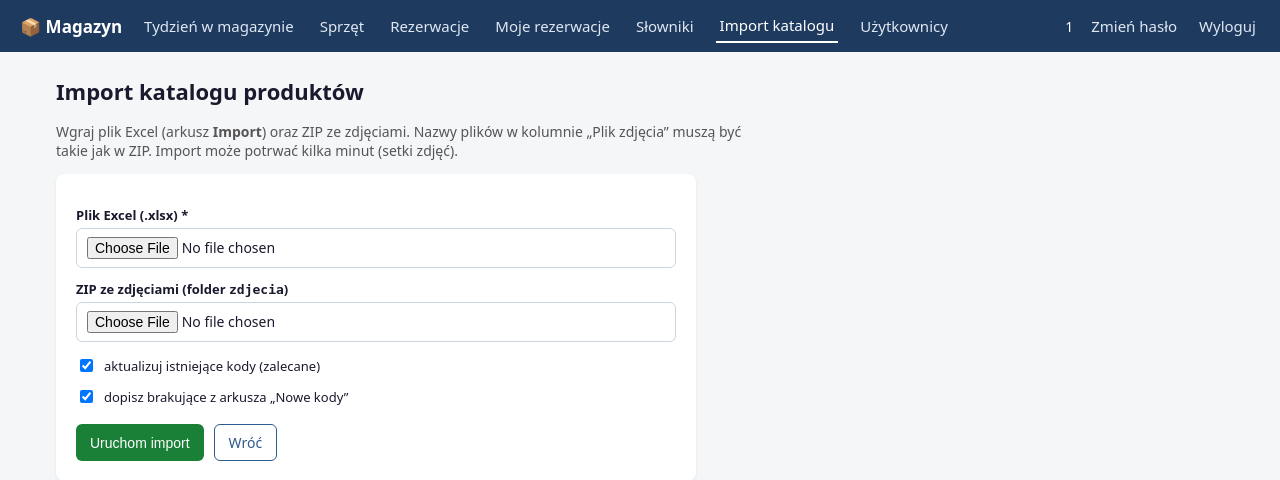
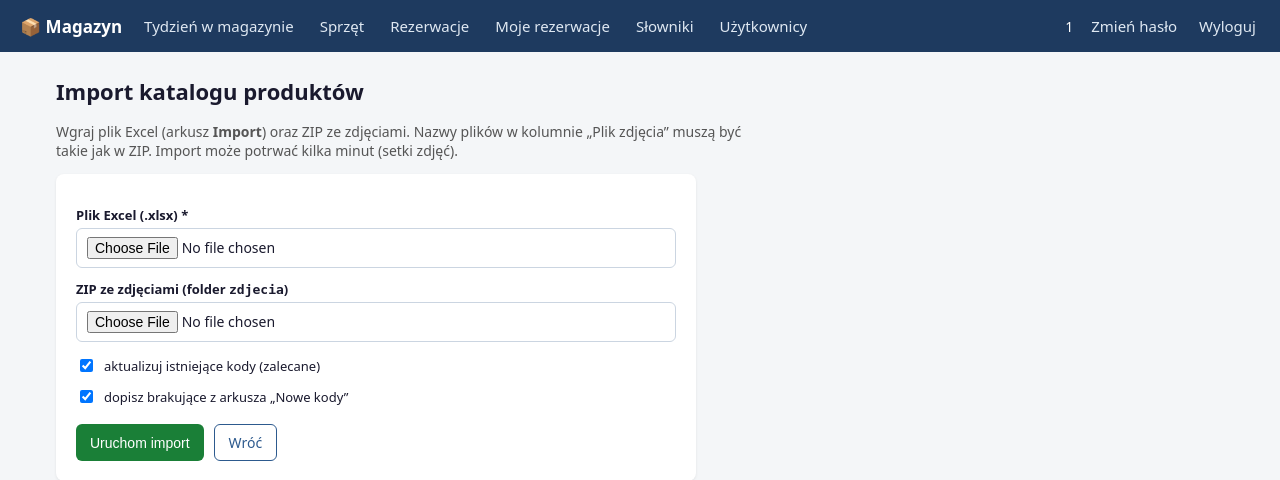
Before and after one commit to michaljakobczak1-oss/magazyn-app, a Flask app: page /catalog-import in a window 1280 px wide. Shown: the top 480 px of the page. Run offline with Flask 3, Linux system fonts and the light colour scheme; a user stored in the database is signed in.

Commit message:
Usuń zakładkę Import katalogu z nawigacji admina.
Co-authored-by: Cursor <cursoragent@cursor.com>

```diff
--- a/templates/base.html
+++ b/templates/base.html
@@ -101,7 +101,6 @@ label { display:block; margin:12px 0 4px; font-weight:600; font-size:13px; }
   <a href="{{ url_for('reservations', mine=1) }}" class="{{ 'active' if request.endpoint == 'reservations' and request.args.get('mine') }}">Moje rezerwacje</a>
   {% if session.role == 'admin' %}
   <a href="{{ url_for('dictionaries') }}" class="{{ 'active' if request.endpoint == 'dictionaries' }}">Słowniki</a>
-  <a href="{{ url_for('catalog_import') }}" class="{{ 'active' if request.endpoint == 'catalog_import' }}">Import katalogu</a>
   <a href="{{ url_for('users') }}" class="{{ 'active' if request.endpoint == 'users' }}">Użytkownicy</a>
   {% endif %}
   <span class="right">
```
